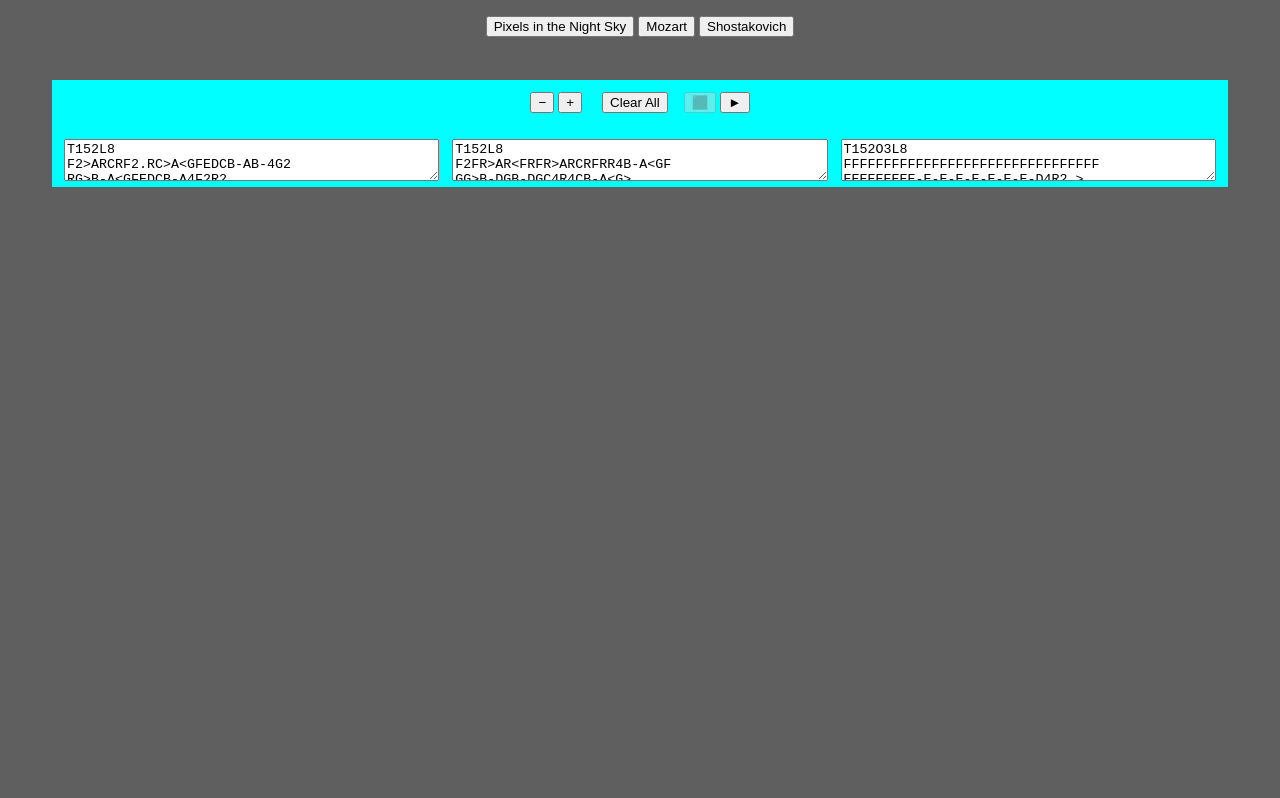
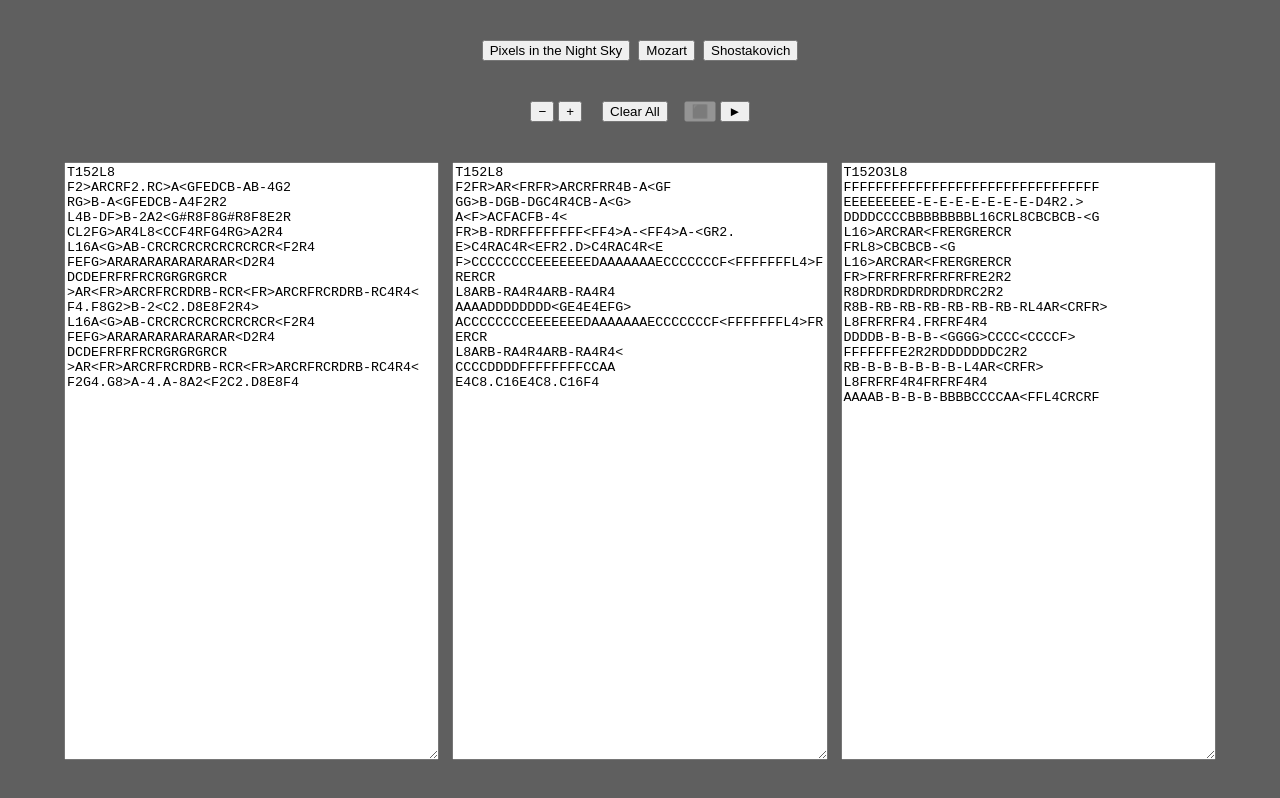
Before and after one commit to MaoShizhong/mml-interpreter-JS, a website built with webpack: page src/html/template.html in a window 1280 px wide. Built offline with nearby package versions, Linux system fonts and the light colour scheme.

Commit message:
Restructure HTML and CSS

```diff
--- a/src/css/style.css
+++ b/src/css/style.css
@@ -1,26 +1,21 @@
 body {
+    --gap: 2.5rem;
+
     background-color: rgb(95, 95, 95);
+    box-sizing: border-box;
     margin: 0;
     display: flex;
+    align-items: center;
+    flex-direction: column;
+    gap: var(--gap);
     min-height: 100svh;
-    justify-content: center;
-    align-items: flex-start;
+    padding: var(--gap);
 }
 
 #presets {
-    position: absolute;
-    top: 1rem;
-}
-
-main {
-    background-color: aqua;
-    width: max(200px, 90vw);
-    margin-top: 5rem;
     display: flex;
-    flex-direction: column;
-    align-items: center;
-    gap: 1.6rem;
-    padding: 12px;
+    gap: 0.5rem;
+    justify-content: center;
 }
 
 #controls {
@@ -29,41 +24,18 @@ main {
     align-items: center;
 }
 
-button[data-control="clear"]  {
+button[data-control='clear'] {
     margin-inline: 1rem;
 }
 
-.textareas {
+main {
     flex: 1;
-    width: 100%;
     display: grid;
     grid-template-columns: repeat(auto-fit, minmax(30ch, 1fr));
     gap: 0.8rem;
+    width: min(90vw, 1500px);
 }
 
 textarea {
-    height: 100%;
+    min-height: 140px;
 }
-
-@media only screen and (max-width: 700px) {
-    main {
-        width: 95vw;
-    }
-
-    .grid {
-        grid-template-columns: 1fr;
-        gap: 0.2rem;
-    }
-
-    textarea {
-        height: 8rem;
-    }
-}
-
-button {
-    cursor: pointer;
-}
-
-textarea:focus:not(:focus-visible) {
-    outline: none;
-}
--- a/src/html/template.html
+++ b/src/html/template.html
@@ -14,7 +14,6 @@
             <button data-preset="mozart">Mozart</button>
             <button data-preset="shostakovich">Shostakovich</button>
         </section>
-        <main>
         <section id="controls">
             <div id="textarea-controls">
                 <button data-control="remove">&#x2212</button>
@@ -26,7 +25,6 @@
                 <button data-control="play">&#x25BA;</button>
             </div>
         </section>
-            <div class="textareas"></div>
-        </main>
+        <main></main>
     </body>
 </html>
--- a/src/js/ui-controller.js
+++ b/src/js/ui-controller.js
@@ -1,4 +1,4 @@
-const grid = document.querySelector('main .textareas');
+const grid = document.querySelector('main');
 // Live HTMLCollection
 export const textareas = grid.children;
 const allButtons = document.querySelectorAll('button');
```
Also changed, not shown: src/js/index.test.js (deleted, +0 -83 lines), 1 other file. Lines whose indentation alone changed are shown as unchanged.
